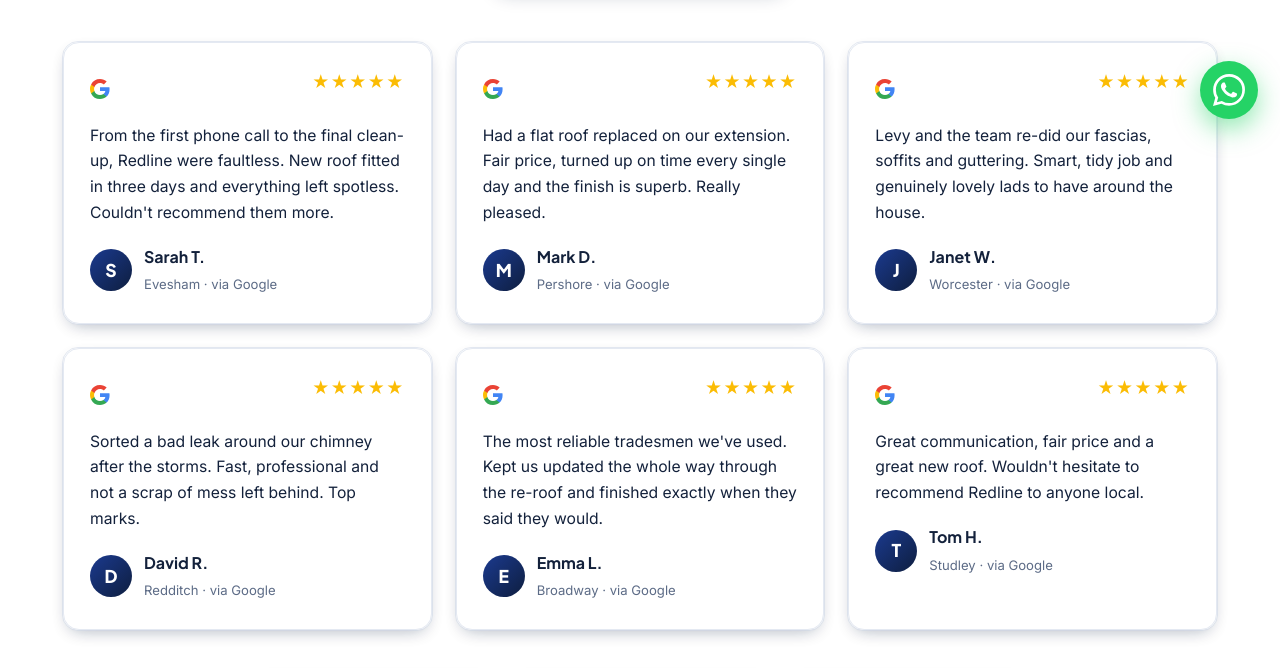
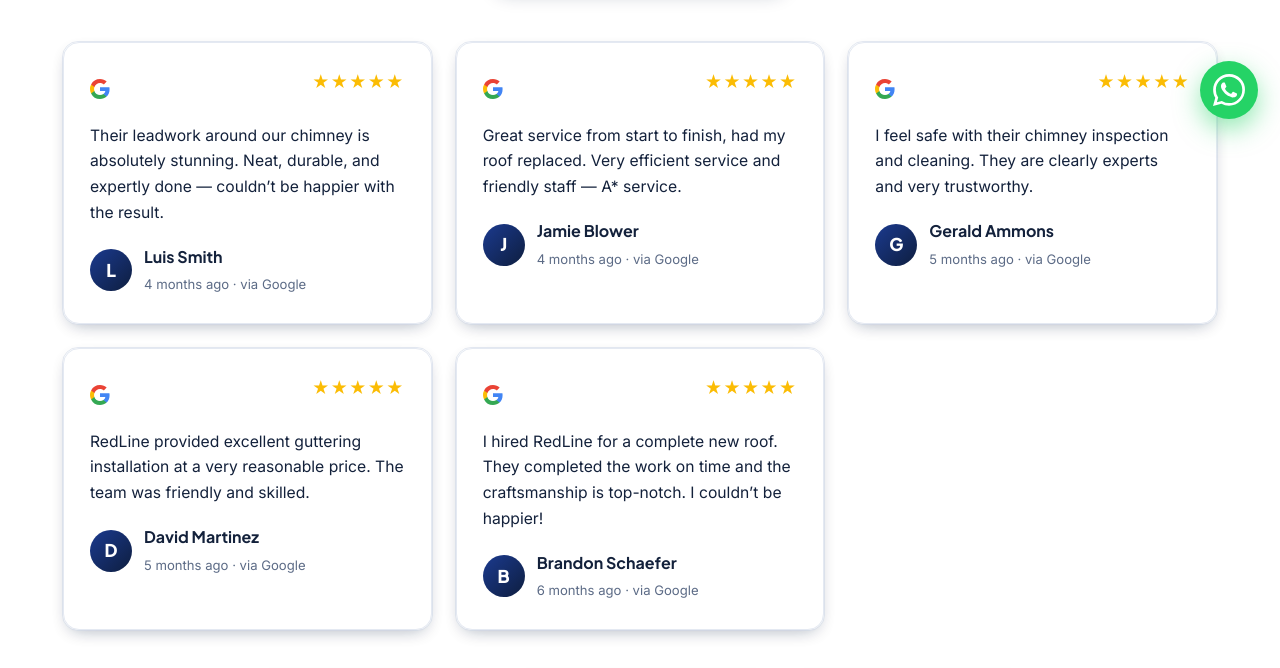
Before and after one commit to Innov8-workflows/Redline-Roofing-Home, a plain HTML site: page reviews/index.html in a window 1280 px wide. Shown: the part 659-1327 px from the top of the page. Drawn offline with Linux system fonts and the light colour scheme.

Commit message:
Reviews: replace placeholders with 5 real Google reviews
Co-Authored-By: Claude Opus 4.8 <noreply@anthropic.com>

```diff
--- a/reviews/index.html
+++ b/reviews/index.html
@@ -37,28 +37,24 @@
     <div class="g-rating"><svg class="gmark" viewBox="0 0 24 24" aria-hidden="true"><path fill="#4285F4" d="M23.5 12.27c0-.79-.07-1.54-.19-2.27H12v4.51h6.47a5.53 5.53 0 0 1-2.4 3.58v3h3.86c2.26-2.09 3.57-5.17 3.57-8.82z"/><path fill="#34A853" d="M12 24c3.24 0 5.95-1.08 7.93-2.91l-3.86-3c-1.08.72-2.45 1.16-4.07 1.16-3.13 0-5.78-2.11-6.73-4.96H1.29v3.09A11.99 11.99 0 0 0 12 24z"/><path fill="#FBBC05" d="M5.27 14.29c-.24-.72-.38-1.49-.38-2.29s.14-1.57.38-2.29V6.62H1.29A11.99 11.99 0 0 0 0 12c0 1.94.46 3.77 1.29 5.38l3.98-3.09z"/><path fill="#EA4335" d="M12 4.75c1.77 0 3.35.61 4.6 1.8l3.42-3.42C17.95 1.19 15.24 0 12 0A11.99 11.99 0 0 0 1.29 6.62l3.98 3.1C6.22 6.86 8.87 4.75 12 4.75z"/></svg><span>Rated <b>5.0</b> <span class="stars">★★★★★</span> on Google</span></div></div>
   <div class="rev-static-grid"><div class="rev-card static"><div class="rev-card-in">
     <div class="rev-top"><svg class="gmark" viewBox="0 0 24 24" aria-hidden="true"><path fill="#4285F4" d="M23.5 12.27c0-.79-.07-1.54-.19-2.27H12v4.51h6.47a5.53 5.53 0 0 1-2.4 3.58v3h3.86c2.26-2.09 3.57-5.17 3.57-8.82z"/><path fill="#34A853" d="M12 24c3.24 0 5.95-1.08 7.93-2.91l-3.86-3c-1.08.72-2.45 1.16-4.07 1.16-3.13 0-5.78-2.11-6.73-4.96H1.29v3.09A11.99 11.99 0 0 0 12 24z"/><path fill="#FBBC05" d="M5.27 14.29c-.24-.72-.38-1.49-.38-2.29s.14-1.57.38-2.29V6.62H1.29A11.99 11.99 0 0 0 0 12c0 1.94.46 3.77 1.29 5.38l3.98-3.09z"/><path fill="#EA4335" d="M12 4.75c1.77 0 3.35.61 4.6 1.8l3.42-3.42C17.95 1.19 15.24 0 12 0A11.99 11.99 0 0 0 1.29 6.62l3.98 3.1C6.22 6.86 8.87 4.75 12 4.75z"/></svg><div class="stars">★★★★★</div></div>
-    <p>From the first phone call to the final clean-up, Redline were faultless. New roof fitted in three days and everything left spotless. Couldn't recommend them more.</p>
-    <div class="rev-by"><div class="rev-av">S</div><div><b>Sarah T.</b><small>Evesham · via Google</small></div></div>
+    <p>Their leadwork around our chimney is absolutely stunning. Neat, durable, and expertly done — couldn’t be happier with the result.</p>
+    <div class="rev-by"><div class="rev-av">L</div><div><b>Luis Smith</b><small>4 months ago · via Google</small></div></div>
   </div></div><div class="rev-card static"><div class="rev-card-in">
     <div class="rev-top"><svg class="gmark" viewBox="0 0 24 24" aria-hidden="true"><path fill="#4285F4" d="M23.5 12.27c0-.79-.07-1.54-.19-2.27H12v4.51h6.47a5.53 5.53 0 0 1-2.4 3.58v3h3.86c2.26-2.09 3.57-5.17 3.57-8.82z"/><path fill="#34A853" d="M12 24c3.24 0 5.95-1.08 7.93-2.91l-3.86-3c-1.08.72-2.45 1.16-4.07 1.16-3.13 0-5.78-2.11-6.73-4.96H1.29v3.09A11.99 11.99 0 0 0 12 24z"/><path fill="#FBBC05" d="M5.27 14.29c-.24-.72-.38-1.49-.38-2.29s.14-1.57.38-2.29V6.62H1.29A11.99 11.99 0 0 0 0 12c0 1.94.46 3.77 1.29 5.38l3.98-3.09z"/><path fill="#EA4335" d="M12 4.75c1.77 0 3.35.61 4.6 1.8l3.42-3.42C17.95 1.19 15.24 0 12 0A11.99 11.99 0 0 0 1.29 6.62l3.98 3.1C6.22 6.86 8.87 4.75 12 4.75z"/></svg><div class="stars">★★★★★</div></div>
-    <p>Had a flat roof replaced on our extension. Fair price, turned up on time every single day and the finish is superb. Really pleased.</p>
-    <div class="rev-by"><div class="rev-av">M</div><div><b>Mark D.</b><small>Pershore · via Google</small></div></div>
+    <p>Great service from start to finish, had my roof replaced. Very efficient service and friendly staff — A* service.</p>
+    <div class="rev-by"><div class="rev-av">J</div><div><b>Jamie Blower</b><small>4 months ago · via Google</small></div></div>
   </div></div><div class="rev-card static"><div class="rev-card-in">
     <div class="rev-top"><svg class="gmark" viewBox="0 0 24 24" aria-hidden="true"><path fill="#4285F4" d="M23.5 12.27c0-.79-.07-1.54-.19-2.27H12v4.51h6.47a5.53 5.53 0 0 1-2.4 3.58v3h3.86c2.26-2.09 3.57-5.17 3.57-8.82z"/><path fill="#34A853" d="M12 24c3.24 0 5.95-1.08 7.93-2.91l-3.86-3c-1.08.72-2.45 1.16-4.07 1.16-3.13 0-5.78-2.11-6.73-4.96H1.29v3.09A11.99 11.99 0 0 0 12 24z"/><path fill="#FBBC05" d="M5.27 14.29c-.24-.72-.38-1.49-.38-2.29s.14-1.57.38-2.29V6.62H1.29A11.99 11.99 0 0 0 0 12c0 1.94.46 3.77 1.29 5.38l3.98-3.09z"/><path fill="#EA4335" d="M12 4.75c1.77 0 3.35.61 4.6 1.8l3.42-3.42C17.95 1.19 15.24 0 12 0A11.99 11.99 0 0 0 1.29 6.62l3.98 3.1C6.22 6.86 8.87 4.75 12 4.75z"/></svg><div class="stars">★★★★★</div></div>
-    <p>Levy and the team re-did our fascias, soffits and guttering. Smart, tidy job and genuinely lovely lads to have around the house.</p>
-    <div class="rev-by"><div class="rev-av">J</div><div><b>Janet W.</b><small>Worcester · via Google</small></div></div>
+    <p>I feel safe with their chimney inspection and cleaning. They are clearly experts and very trustworthy.</p>
+    <div class="rev-by"><div class="rev-av">G</div><div><b>Gerald Ammons</b><small>5 months ago · via Google</small></div></div>
   </div></div><div class="rev-card static"><div class="rev-card-in">
     <div class="rev-top"><svg class="gmark" viewBox="0 0 24 24" aria-hidden="true"><path fill="#4285F4" d="M23.5 12.27c0-.79-.07-1.54-.19-2.27H12v4.51h6.47a5.53 5.53 0 0 1-2.4 3.58v3h3.86c2.26-2.09 3.57-5.17 3.57-8.82z"/><path fill="#34A853" d="M12 24c3.24 0 5.95-1.08 7.93-2.91l-3.86-3c-1.08.72-2.45 1.16-4.07 1.16-3.13 0-5.78-2.11-6.73-4.96H1.29v3.09A11.99 11.99 0 0 0 12 24z"/><path fill="#FBBC05" d="M5.27 14.29c-.24-.72-.38-1.49-.38-2.29s.14-1.57.38-2.29V6.62H1.29A11.99 11.99 0 0 0 0 12c0 1.94.46 3.77 1.29 5.38l3.98-3.09z"/><path fill="#EA4335" d="M12 4.75c1.77 0 3.35.61 4.6 1.8l3.42-3.42C17.95 1.19 15.24 0 12 0A11.99 11.99 0 0 0 1.29 6.62l3.98 3.1C6.22 6.86 8.87 4.75 12 4.75z"/></svg><div class="stars">★★★★★</div></div>
-    <p>Sorted a bad leak around our chimney after the storms. Fast, professional and not a scrap of mess left behind. Top marks.</p>
-    <div class="rev-by"><div class="rev-av">D</div><div><b>David R.</b><small>Redditch · via Google</small></div></div>
+    <p>RedLine provided excellent guttering installation at a very reasonable price. The team was friendly and skilled.</p>
+    <div class="rev-by"><div class="rev-av">D</div><div><b>David Martinez</b><small>5 months ago · via Google</small></div></div>
   </div></div><div class="rev-card static"><div class="rev-card-in">
     <div class="rev-top"><svg class="gmark" viewBox="0 0 24 24" aria-hidden="true"><path fill="#4285F4" d="M23.5 12.27c0-.79-.07-1.54-.19-2.27H12v4.51h6.47a5.53 5.53 0 0 1-2.4 3.58v3h3.86c2.26-2.09 3.57-5.17 3.57-8.82z"/><path fill="#34A853" d="M12 24c3.24 0 5.95-1.08 7.93-2.91l-3.86-3c-1.08.72-2.45 1.16-4.07 1.16-3.13 0-5.78-2.11-6.73-4.96H1.29v3.09A11.99 11.99 0 0 0 12 24z"/><path fill="#FBBC05" d="M5.27 14.29c-.24-.72-.38-1.49-.38-2.29s.14-1.57.38-2.29V6.62H1.29A11.99 11.99 0 0 0 0 12c0 1.94.46 3.77 1.29 5.38l3.98-3.09z"/><path fill="#EA4335" d="M12 4.75c1.77 0 3.35.61 4.6 1.8l3.42-3.42C17.95 1.19 15.24 0 12 0A11.99 11.99 0 0 0 1.29 6.62l3.98 3.1C6.22 6.86 8.87 4.75 12 4.75z"/></svg><div class="stars">★★★★★</div></div>
-    <p>The most reliable tradesmen we've used. Kept us updated the whole way through the re-roof and finished exactly when they said they would.</p>
-    <div class="rev-by"><div class="rev-av">E</div><div><b>Emma L.</b><small>Broadway · via Google</small></div></div>
-  </div></div><div class="rev-card static"><div class="rev-card-in">
-    <div class="rev-top"><svg class="gmark" viewBox="0 0 24 24" aria-hidden="true"><path fill="#4285F4" d="M23.5 12.27c0-.79-.07-1.54-.19-2.27H12v4.51h6.47a5.53 5.53 0 0 1-2.4 3.58v3h3.86c2.26-2.09 3.57-5.17 3.57-8.82z"/><path fill="#34A853" d="M12 24c3.24 0 5.95-1.08 7.93-2.91l-3.86-3c-1.08.72-2.45 1.16-4.07 1.16-3.13 0-5.78-2.11-6.73-4.96H1.29v3.09A11.99 11.99 0 0 0 12 24z"/><path fill="#FBBC05" d="M5.27 14.29c-.24-.72-.38-1.49-.38-2.29s.14-1.57.38-2.29V6.62H1.29A11.99 11.99 0 0 0 0 12c0 1.94.46 3.77 1.29 5.38l3.98-3.09z"/><path fill="#EA4335" d="M12 4.75c1.77 0 3.35.61 4.6 1.8l3.42-3.42C17.95 1.19 15.24 0 12 0A11.99 11.99 0 0 0 1.29 6.62l3.98 3.1C6.22 6.86 8.87 4.75 12 4.75z"/></svg><div class="stars">★★★★★</div></div>
-    <p>Great communication, fair price and a great new roof. Wouldn't hesitate to recommend Redline to anyone local.</p>
-    <div class="rev-by"><div class="rev-av">T</div><div><b>Tom H.</b><small>Studley · via Google</small></div></div>
+    <p>I hired RedLine for a complete new roof. They completed the work on time and the craftsmanship is top-notch. I couldn’t be happier!</p>
+    <div class="rev-by"><div class="rev-av">B</div><div><b>Brandon Schaefer</b><small>6 months ago · via Google</small></div></div>
   </div></div></div>
   <div class="plat-row" style="margin-top:40px">
     <a class="plat-btn" href="https://www.google.com/maps/place/Redline+Roofing+%26+Homes+LTD/@52.0974782,-1.9167091,11z/data=!4m8!3m7!1s0x80911987b4e6dc49:0x35c5d22f146c98e2!8m2!3d52.0974782!4d-1.9167091!9m1!1b1" target="_blank" rel="noopener"><svg class="gmark" viewBox="0 0 24 24" aria-hidden="true"><path fill="#4285F4" d="M23.5 12.27c0-.79-.07-1.54-.19-2.27H12v4.51h6.47a5.53 5.53 0 0 1-2.4 3.58v3h3.86c2.26-2.09 3.57-5.17 3.57-8.82z"/><path fill="#34A853" d="M12 24c3.24 0 5.95-1.08 7.93-2.91l-3.86-3c-1.08.72-2.45 1.16-4.07 1.16-3.13 0-5.78-2.11-6.73-4.96H1.29v3.09A11.99 11.99 0 0 0 12 24z"/><path fill="#FBBC05" d="M5.27 14.29c-.24-.72-.38-1.49-.38-2.29s.14-1.57.38-2.29V6.62H1.29A11.99 11.99 0 0 0 0 12c0 1.94.46 3.77 1.29 5.38l3.98-3.09z"/><path fill="#EA4335" d="M12 4.75c1.77 0 3.35.61 4.6 1.8l3.42-3.42C17.95 1.19 15.24 0 12 0A11.99 11.99 0 0 0 1.29 6.62l3.98 3.1C6.22 6.86 8.87 4.75 12 4.75z"/></svg> Review us on Google</a>
```
